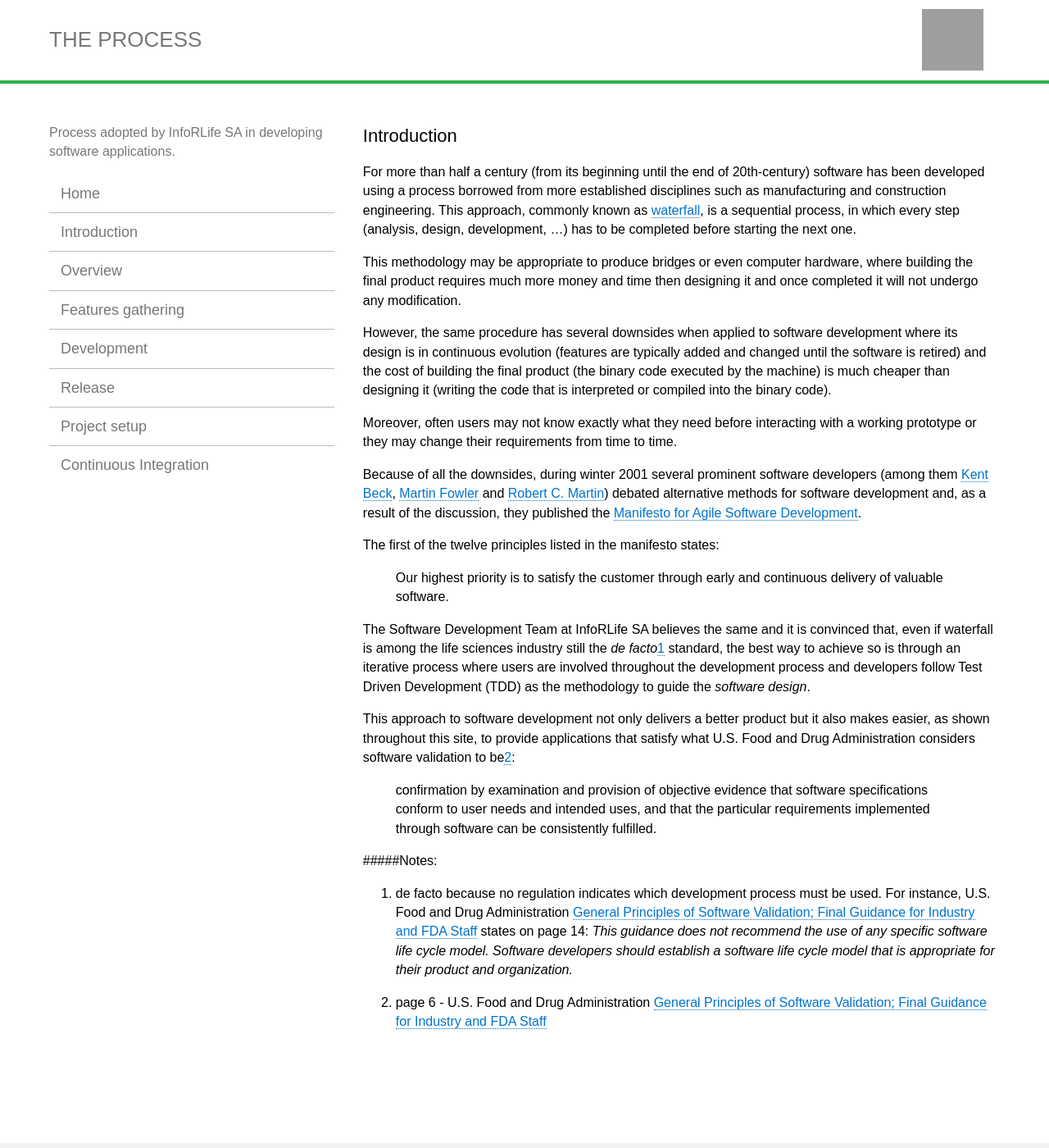
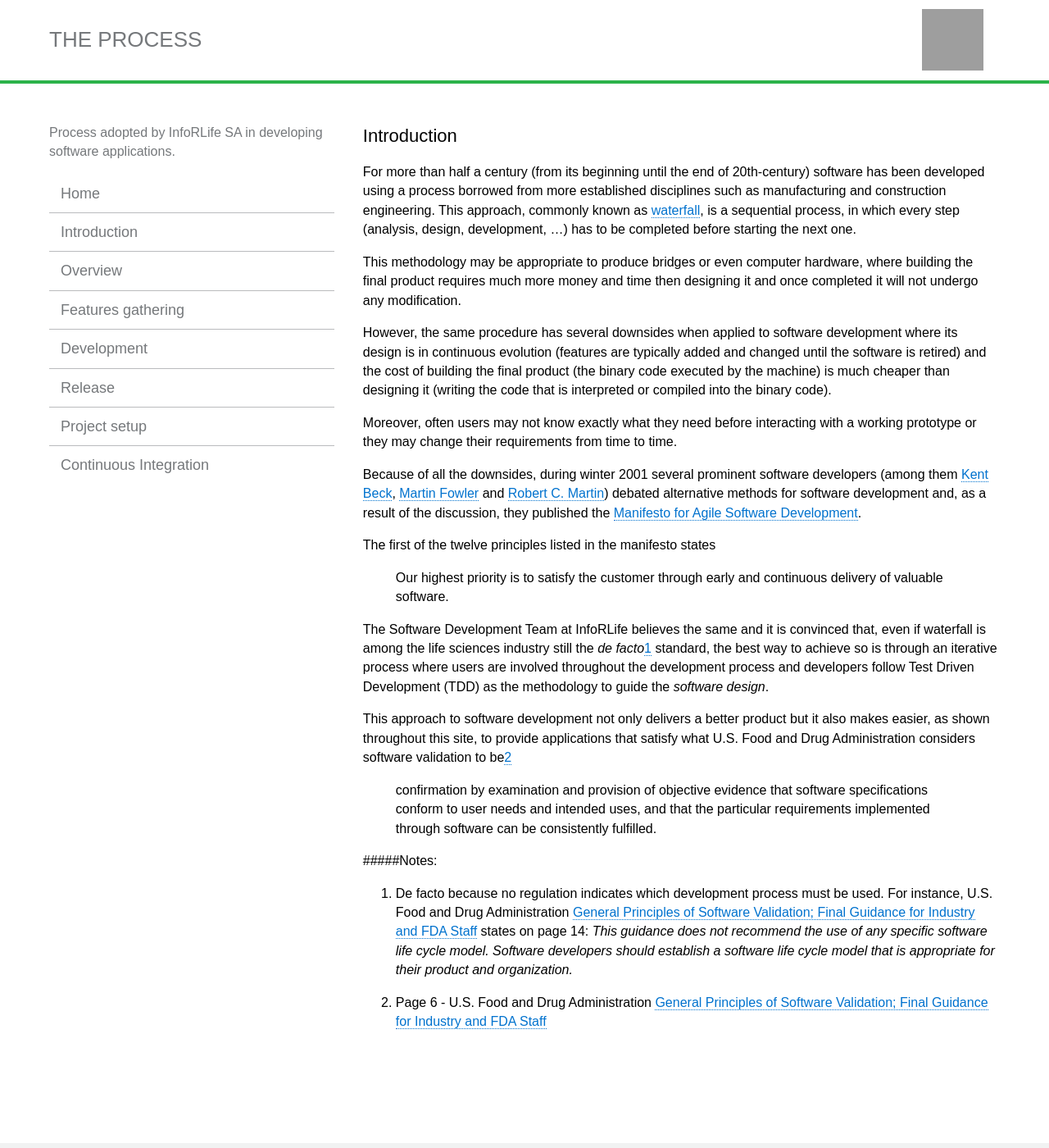
Before and after one commit to inforlife/process, a Jekyll site: the page built from introduction.md, in a window 1280 px wide and 1400 px high. Shown: the whole window at 82% size. Built offline with Jekyll 4.4.1, drawn with Linux system fonts in a browser that asks for light colours; grey boxes are pictures that could not be loaded.

```diff
--- a/_config.yml
+++ b/_config.yml
@@ -31,7 +31,7 @@ navigation:
   url: index.html
   internal: true
 - text: Introduction
-  url: intro.html
+  url: introduction.html
   internal: true
 - text: Overview
   url: overview.html
--- a/intro.md
+++ b/introduction.md
@@ -13,17 +13,17 @@ Moreover, often users may not know exactly what they need before interacting wit
 
 Because of all the downsides, during winter 2001 several prominent software developers (among them [Kent Beck](http://en.wikipedia.org/wiki/Kent_Beck), [Martin Fowler](http://en.wikipedia.org/wiki/Martin_Fowler) and [Robert C. Martin](http://en.wikipedia.org/wiki/Robert_Cecil_Martin)) debated alternative methods for software development and, as a result of the discussion, they published the [Manifesto for Agile Software Development](http://agilemanifesto.org).
 
-The first of the twelve principles listed in the manifesto states:
+The first of the twelve principles listed in the manifesto states
 
 > Our highest priority is to satisfy the customer through early and continuous delivery of valuable software.
 
-The Software Development Team at InfoRLife SA believes the same and it is convinced that, even if waterfall is among the life sciences industry still the *de facto*[1](#notes) standard, the best way to achieve so is through an iterative process where users are involved throughout the development process and developers follow Test Driven Development (TDD) as the methodology to guide the *software design*.
+The Software Development Team at InfoRLife believes the same and it is convinced that, even if waterfall is among the life sciences industry still the *de facto*[1](#notes) standard, the best way to achieve so is through an iterative process where users are involved throughout the development process and developers follow Test Driven Development (TDD) as the methodology to guide the *software design*.
 
-This approach to software development not only delivers a better product but it also makes easier, as shown throughout this site, to provide applications that satisfy what U.S. Food and Drug Administration considers software validation to be[2](#notes):
+This approach to software development not only delivers a better product but it also makes easier, as shown throughout this site, to provide applications that satisfy what U.S. Food and Drug Administration considers software validation to be[2](#notes)
 
 > confirmation by examination and provision of objective evidence that software specifications conform to user needs and intended uses, and that the particular requirements implemented through software can be consistently fulfilled.
 
 
 #####Notes:
-1. de facto because no regulation indicates which development process must be used. For instance, U.S. Food and Drug Administration [General Principles of Software Validation; Final Guidance for Industry and FDA Staff](http://www.fda.gov/downloads/MedicalDevices/DeviceRegulationandGuidance/GuidanceDocuments/ucm085371.pdf) states on page 14: *This guidance does not recommend the use of any specific software life cycle model. Software developers should establish a software life cycle model that is appropriate for their product and organization.*
-2. page 6 - U.S. Food and Drug Administration [General Principles of Software Validation; Final Guidance for Industry and FDA Staff](http://www.fda.gov/downloads/MedicalDevices/DeviceRegulationandGuidance/GuidanceDocuments/ucm085371.pdf)
+1. De facto because no regulation indicates which development process must be used. For instance, U.S. Food and Drug Administration [General Principles of Software Validation; Final Guidance for Industry and FDA Staff](http://www.fda.gov/downloads/MedicalDevices/DeviceRegulationandGuidance/GuidanceDocuments/ucm085371.pdf) states on page 14: *This guidance does not recommend the use of any specific software life cycle model. Software developers should establish a software life cycle model that is appropriate for their product and organization.*
+2. Page 6 - U.S. Food and Drug Administration [General Principles of Software Validation; Final Guidance for Industry and FDA Staff](http://www.fda.gov/downloads/MedicalDevices/DeviceRegulationandGuidance/GuidanceDocuments/ucm085371.pdf)
```
